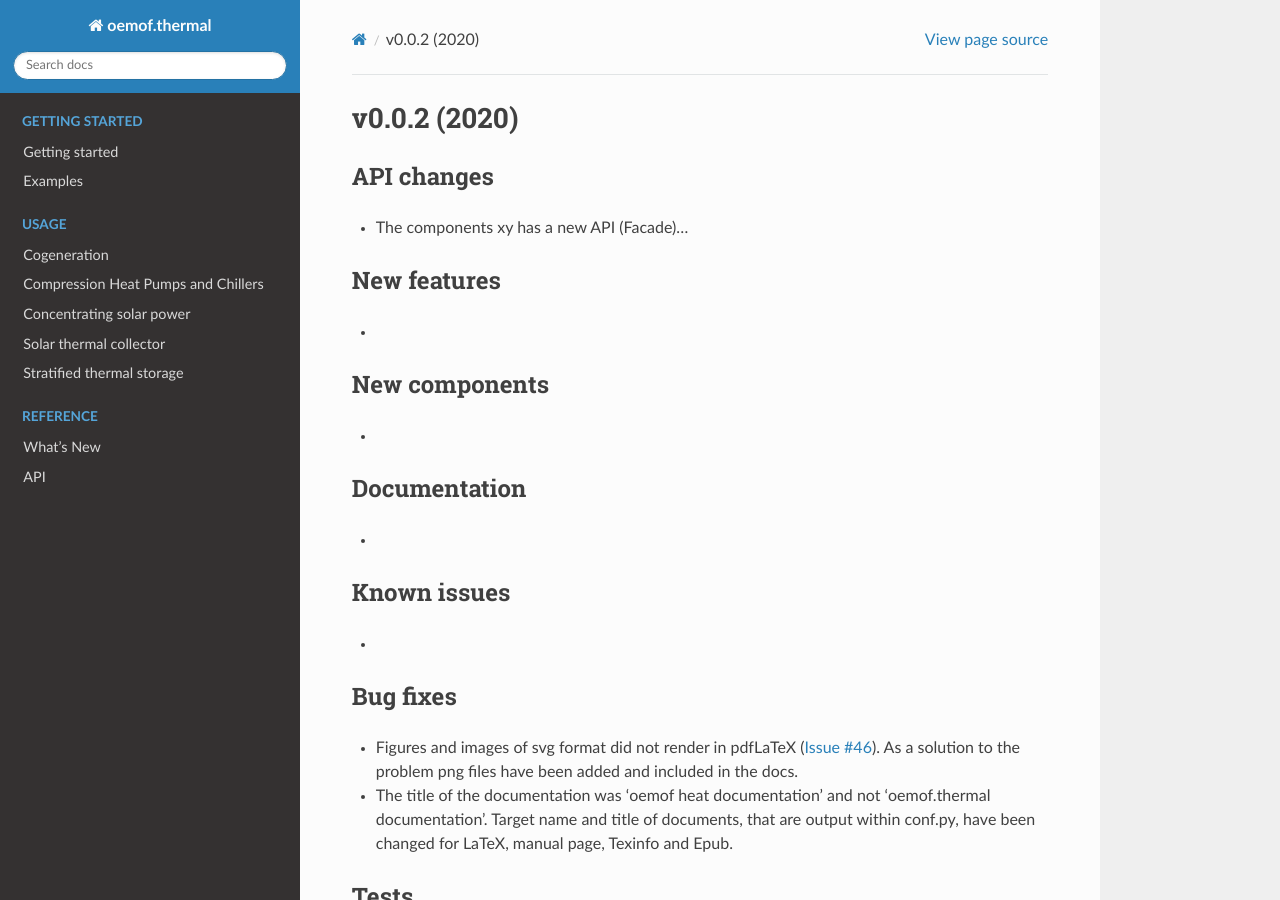
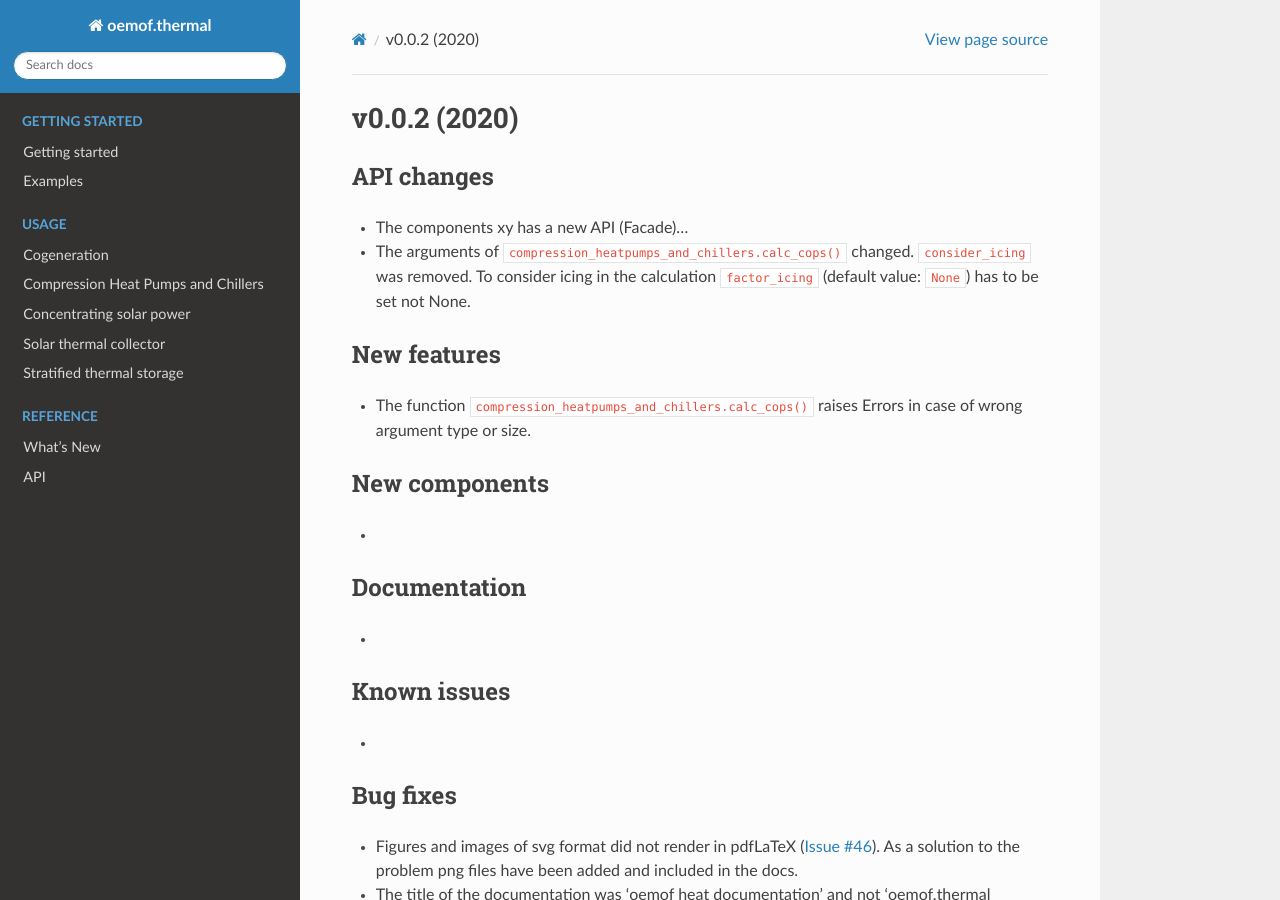
Before and after one commit to oemof/oemof-thermal, a Sphinx documentation site: the page built from docs/whats_new/v0-0-2.rst, in a window 1280 px wide and 900 px high. Built offline with Sphinx 7.4.7 and the Read the Docs theme 2.0.0, drawn with Linux system fonts in a browser that asks for light colours; formulas are drawn with MathJax 3.

Commit message:
Update whats_new file
- Add whats new in compression_heatpumps_and_chillers module for v0.0.2

```diff
--- a/docs/whats_new/v0-0-2.rst
+++ b/docs/whats_new/v0-0-2.rst
@@ -5,11 +5,15 @@ API changes
 -----------
 
 * The components xy has a new API (Facade)...
+* The arguments of ``compression_heatpumps_and_chillers.calc_cops()`` changed.
+  ``consider_icing`` was removed. To consider icing in the calculation
+  ``factor_icing`` (default value: ``None``) has to be set not None.
 
 New features
 ------------
 
-*
+* The function ``compression_heatpumps_and_chillers.calc_cops()`` raises
+  Errors in case of wrong argument type or size.
 
 New components
 --------------
```
